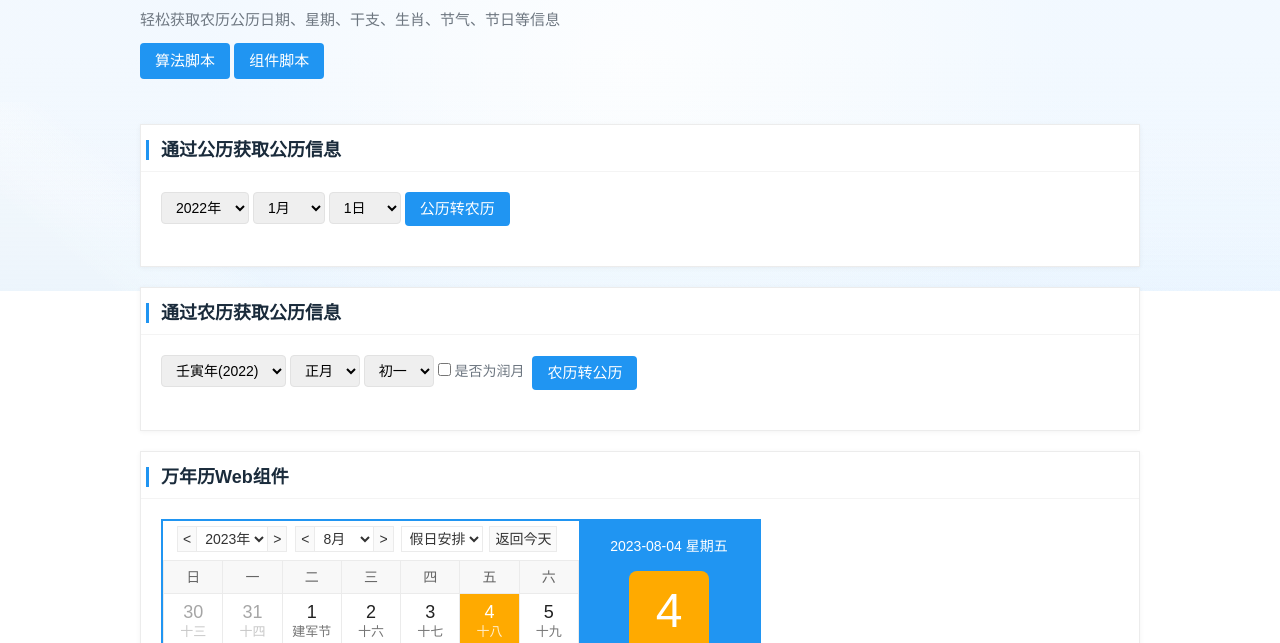
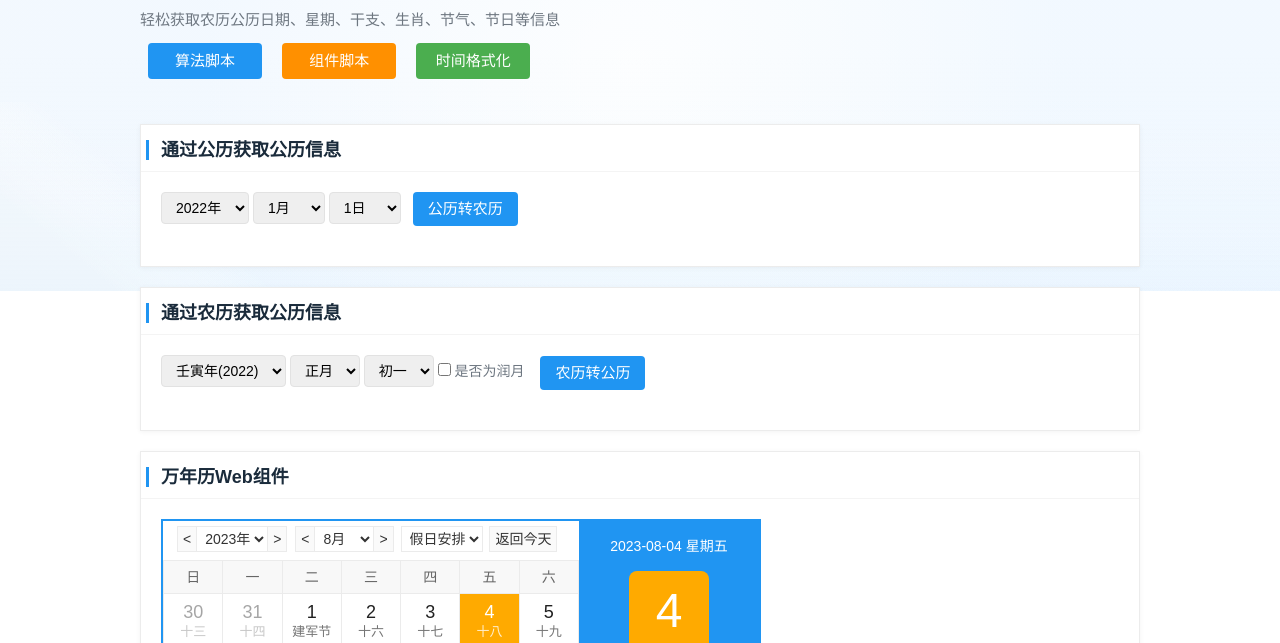
Before and after one commit to mumuy/calendar, a website: page index.html in a window 1280 px wide. Shown: the part 157-800 px from the top of the page. Drawn offline with nearby package versions, Linux system fonts and the light colour scheme.

Commit message:
updated 链接调整

```diff
--- a/index.html
+++ b/index.html
@@ -47,7 +47,8 @@
 							<p>轻松获取农历公历日期、星期、干支、生肖、节气、节日等信息</p>
 							<p>
 								<a class="btn" href="https://passer-by.com/calendar/dist/calendar.min.js" target="_blank">算法脚本</a>
-								<a class="btn" href="https://passer-by.com/calendar/dist/widget-calendar.min.js" target="_blank">组件脚本</a>
+								<a class="btn btn-orange" href="https://passer-by.com/calendar/dist/widget-calendar.min.js" target="_blank">组件脚本</a>
+								<a class="btn btn-green" href="https://passer-by.com/datex/" target="_blank">时间格式化</a>
 							</p>
 						</div>
 						<div class="bd">
--- a/static/style/index.css
+++ b/static/style/index.css
@@ -133,6 +133,8 @@ a:hover{
     display: inline-block;
     height: 36px;
     min-width: 90px;
+    padding:0 12px;
+    margin: 0 8px;
     background: #2095f2;
     border: medium none;
     line-height: 36px;
@@ -144,6 +146,30 @@ a:hover{
     outline: none;
     border-radius: 4px;
     text-decoration: none;
+}
+.mod-panel .btn:hover{
+	background: #1b85da;
+}
+.mod-panel .btn-green{
+	background: #4bae4f;
+	color: #fff;
+}
+.mod-panel .btn-green:hover{
+	background: #47a04b;
+}
+.mod-panel .bd .btn-red{
+	background: #f56954;
+	color: #fff;
+}
+.mod-panel .btn-red:hover{
+	background: #f4543c;;
+}
+.mod-panel .btn-orange{
+	background: #ff9000;
+	color: #fff;
+}
+.mod-panel .btn-orange:hover{
+	background: #e18309;
 }
 .mod-panel .bd .box{
     margin-bottom: 20px;
```
